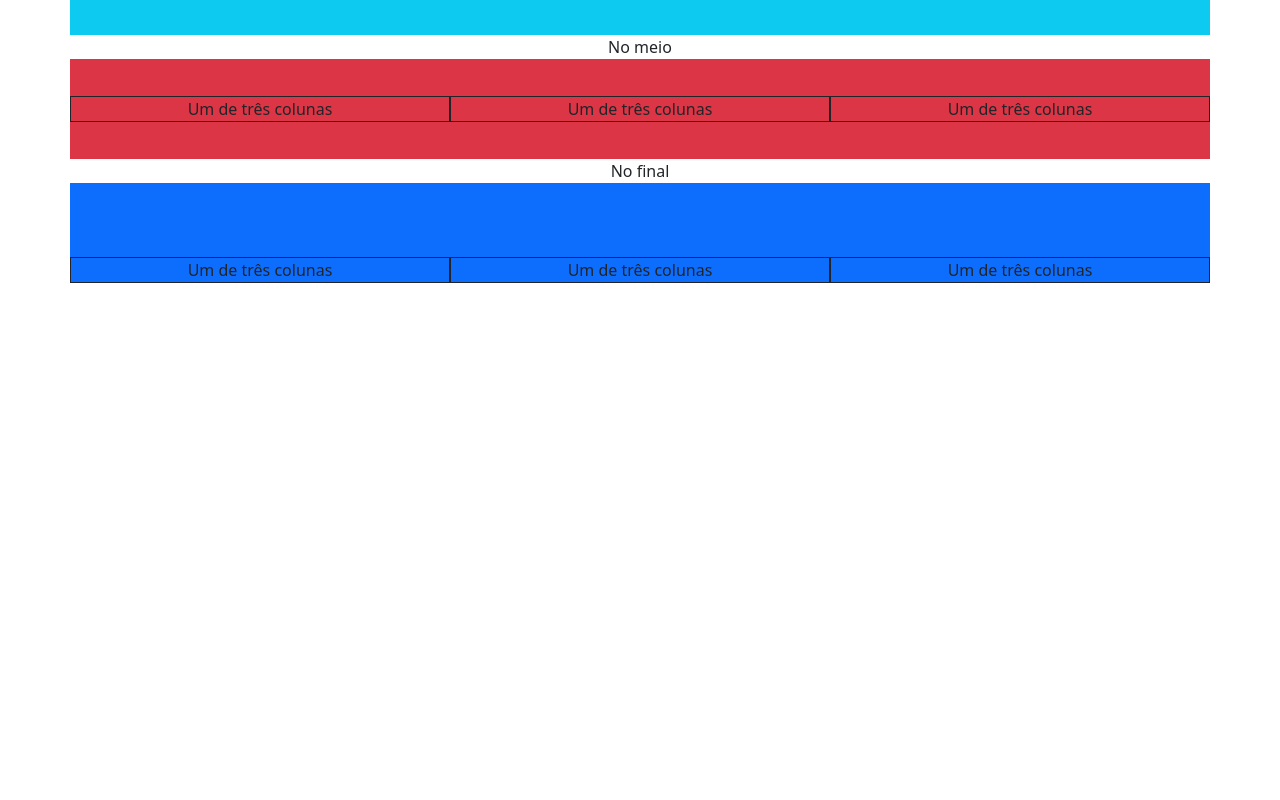
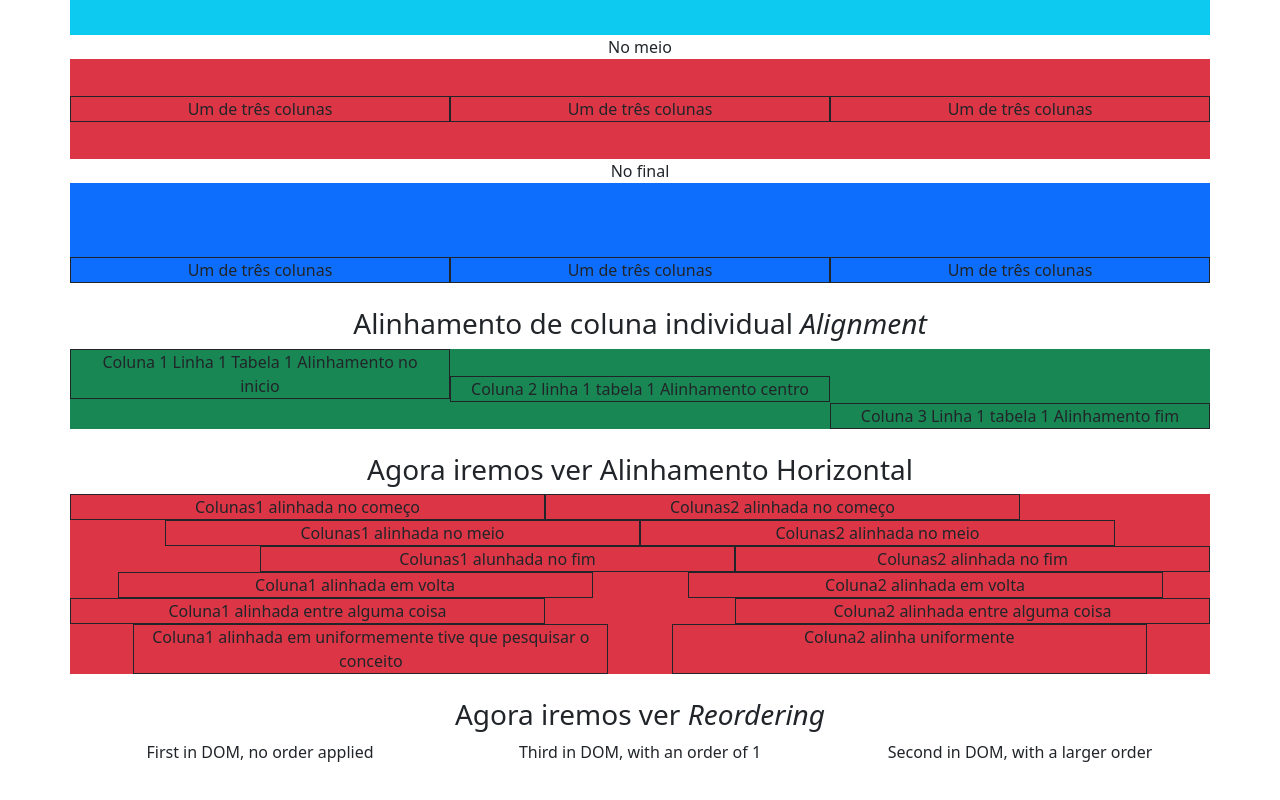
Before and after one commit to washinglopes93/bootstrap5cursowebdesign-, a plain HTML site: page 98-99 2 Documentation.html in a window 1280 px wide. Shown: the part 2239-3039 px from the top of the page. Before the commit the page ends 2586 px from the top, so only its background shows below. Drawn offline with nearby package versions, Linux system fonts and the light colour scheme.

Commit message:
Parei em reordering

```diff
--- a/98-99 2 Documentation.html
+++ b/98-99 2 Documentation.html
@@ -292,7 +292,7 @@ para eu a tradução livre seria Ninho -->
 <!--Então estou iniciando a trabalhar com colunas aqui -->
 <div class="container text-center"><h2>Aqui iremos para o proximo tópico que é <i>Columns</i> e suas propriedades</h2></div>
 
-<div class="container text-center"><h3>Alinhamento <i>Alignment</i></h3></div>
+<div class="container text-center"><h3>Alinhamento<i>Alignment</i></h3></div>
 
 <!--exemplo da documentação-->
 
@@ -331,6 +331,81 @@ assim -->
 
 <br>
 
+<div class="container text-center"><h3>Alinhamento de coluna individual <i>Alignment</i></h3></div>
+
+<!--Aqui iremos ver alinhamento de  varias colunas em uma unica tabela -->
+<!--Nesse aqui eu também tive que usar um pouco do CSS quando eu escrevi no style -->
+
+<div class="container text-center bg-success" >
+  <div class="row" style="height: 80px;">
+    <div class="col align-self-start border border-dark " >
+      Coluna 1 Linha 1 Tabela 1 Alinhamento no inicio
+    </div>
+    <div class="col align-self-center border border-dark" >
+      Coluna 2 linha 1 tabela 1 Alinhamento centro
+    </div>
+    <div class="col align-self-end border border-dark" >
+      Coluna 3 Linha 1 tabela 1 Alinhamento fim
+    </div>
+  </div>
+</div>
+
+<br>
+
+<div class="container text-center"><h3>Agora iremos ver Alinhamento Horizontal</h3></div>
+
+<div class="container text-center bg-danger">
+
+  <div class="row justify-content-start">
+    <div class="col-5 border border-dark"> Colunas1 alinhada no começo</div>
+    <div class="col-5 border border-dark">Colunas2 alinhada no começo</div>
+  </div>
+
+  <div class="row justify-content-center">
+    <div class="col-5 border border-dark">Colunas1 alinhada no meio</div>
+    <div class="col-5 border border-dark">Colunas2 alinhada no meio</div>
+  </div>
+
+  <div class="row justify-content-end">
+    <div class="col-5 border border-dark">Colunas1 alunhada no fim</div>
+    <div class="col-5 border border-dark">Colunas2 alinhada no fim</div>
+  </div>
+
+  <div class="row justify-content-around">
+    <div class="col-5 border border-dark">Coluna1 alinhada em volta</div>
+    <div class="col-5 border border-dark">Coluna2 alinhada em volta</div>
+  </div>
+
+  <div class="row justify-content-between">
+    <div class="col-5 border border-dark">Coluna1 alinhada entre alguma coisa</div>
+    <div class="col-5 border border-dark">Coluna2 alinhada entre alguma coisa</div>
+  </div>
+
+  <div class="row justify-content-evenly">
+    <div class="col-5 border border-dark">Coluna1 alinhada em uniformemente tive que pesquisar o conceito</div>
+    <div class="col-5 border border-dark">Coluna2 alinha uniformente</div>
+  </div>
+</div>
+
+<br>
+
+<div class="container text-center"><h3>Agora iremos ver <i>Reordering</i></h3></div>
+<!--Eu li conceito sobre isso na documentação porém eu não entendi muito vou copiar o codigo e ver como é a responsividade disso-->
+<!--Parei melhor para ler e comprar o conteudo com o parece que ordera a colunas na order que você mesmo que o conteudo esteja em qualquer class da coluna-->
+
+<div class="container text-center">
+  <div class="row">
+    <div class="col">
+      First in DOM, no order applied
+    </div>
+    <div class="col order-5">
+      Second in DOM, with a larger order
+    </div>
+    <div class="col order-1">
+      Third in DOM, with an order of 1
+    </div>
+  </div>
+</div>
 
 
 <br>
```
